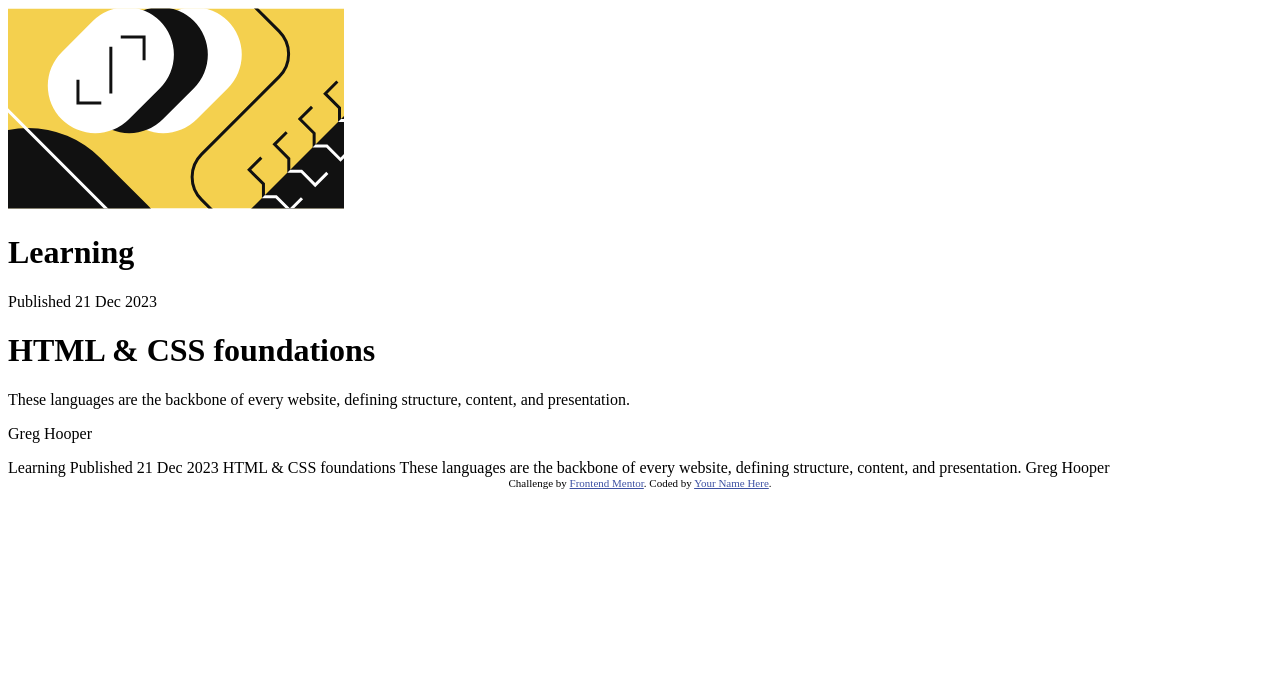
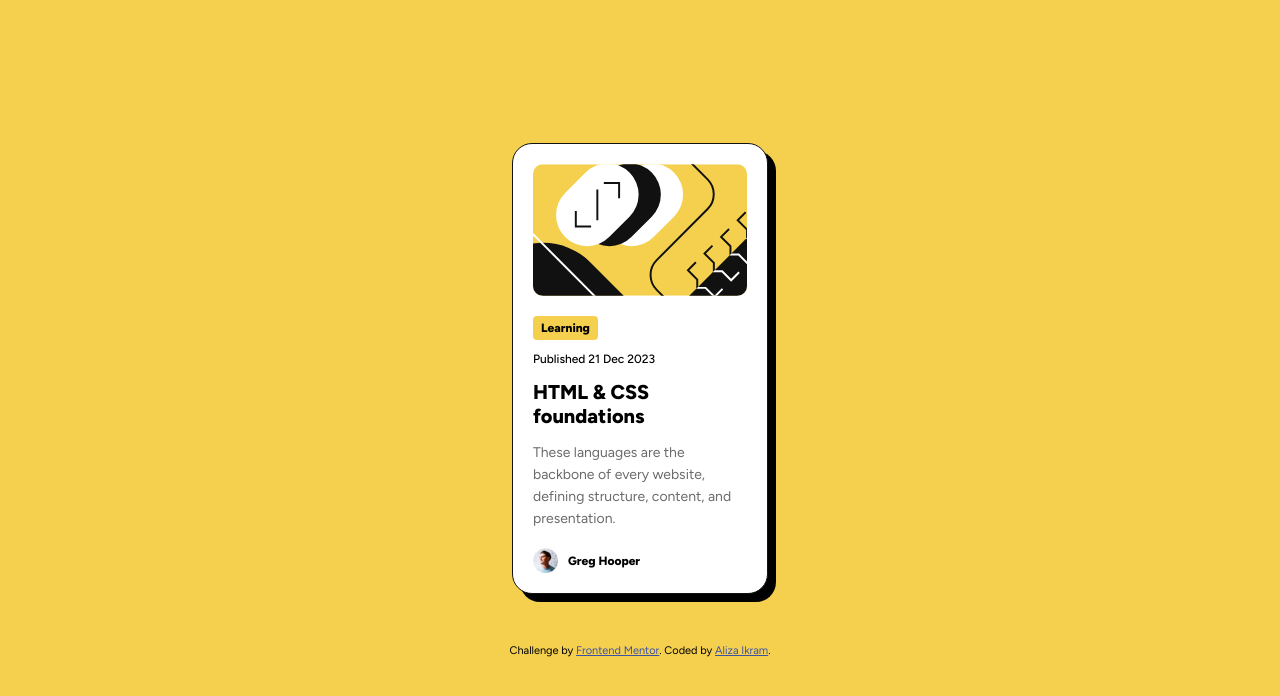
Before and after one commit to AlizaIkram/blog-preview-card-main, a plain HTML site: page index.html in a window 1280 px wide. Drawn offline with Linux system fonts and the light colour scheme.

Commit message:
Make CSS of this website & minor changes in index.html
Minor changes in index.html is that I have moved the style tag from html to styles.css file.
And I removed container div from index.html because it was unnecessary.

```diff
--- a/index.html
+++ b/index.html
@@ -6,19 +6,17 @@
 
   <link rel="icon" type="image/png" sizes="32x32" href="./assets/images/favicon-32x32.png">
   <link rel="stylesheet" href="./styles.css">
+  <link rel="preconnect" href="https://fonts.googleapis.com">
+<link rel="preconnect" href="https://fonts.gstatic.com" crossorigin>
+<link href="https://fonts.googleapis.com/css2?family=Figtree:ital,wght@0,300..900;1,300..900&display=swap" rel="stylesheet">
   <title>Frontend Mentor | Blog preview card</title>
 
-  <!-- Feel free to remove these styles or customise in your own stylesheet 👍 -->
-  <style>
-    .attribution { font-size: 11px; text-align: center; }
-    .attribution a { color: hsl(228, 45%, 44%); }
-  </style>
 </head>
 <body>
-    <div class="container">
+
       <div class="card">
         <div class="card-img">
-          <img src=" ./assets/images/illustration-article.svg" alt="illustration-article" />
+          <img  class="image" src=" ./assets/images/illustration-article.svg" alt="illustration-article" />
         </div>
         <div class="data-content">
           <h1> Learning </h1>
@@ -29,23 +27,14 @@
           <p> These languages are the backbone of every website, defining structure, content, and presentation.</p>
         </div>
         <div class="author">
+          <img src="./assets/images/image-avatar.webp" alt="avatar-image" />
           <p> Greg Hooper</p>
         </div>
       </div>
-    </div>
-  Learning
-
-  Published 21 Dec 2023
-
-  HTML & CSS foundations
-
-  These languages are the backbone of every website, defining structure, content, and presentation.
-
-  Greg Hooper
 
   <div class="attribution">
     Challenge by <a href="https://www.frontendmentor.io?ref=challenge" target="_blank">Frontend Mentor</a>.
-    Coded by <a href="#">Your Name Here</a>.
+    Coded by <a href="https://www.linkedin.com/in/aliza-ikram/">Aliza Ikram</a>.
   </div>
 </body>
 </html>
--- a/styles.css
+++ b/styles.css
@@ -0,0 +1,108 @@
+:root {
+    --light-grey: hsl(0, 0%, 42%);
+    --dark-grey: hsl(0, 0%, 7%);
+    -webkit-smoothing: antialiased;
+}
+
+* {
+    margin: 0;
+    padding: 0;
+    box-sizing: border-box;
+}
+
+body {
+    font-size: 16px;
+    font-family: 'figtree';
+    background-color: hsl(47, 88%, 63%);
+    display: flex;
+    align-items: center;
+    justify-content: center;
+    flex-direction: column;
+    height: 100vh;
+}
+
+.card {
+    display: flex;
+    justify-content: center;
+    align-items: flex-start;
+    flex-direction: column;
+    background-color: white;
+    padding: 20px;
+    max-width: 20%;
+    border-radius: 20px;
+    border: 1px solid  var(--dark-grey);
+    box-shadow: 8px 8px 0px 0px rgba(0, 0, 0, 1);
+}
+
+
+.image {
+    width: 100%;
+    height: 100%;
+    object-fit: cover;
+    border-radius: 10px;
+}
+
+.data-content {
+    display: flex;
+    flex-direction: column;
+    align-items: flex-start;
+}
+
+.data-content > h1 {
+    background-color: hsl(47, 88%, 63%);
+    font-size: 12px;
+    font-weight: 800;
+    margin-top: 20px;
+    margin-bottom: 12px;
+    padding: 5px 8px;
+    border-radius: 4px;
+}
+
+.date {
+    font-size: 12px;
+    font-weight: 500;
+    margin-bottom: 14px;
+}
+
+.card-content > h1 {
+    font-size: 20px;
+    font-weight: 800;
+    margin-bottom: 14px;
+
+}
+
+.card-content > p {
+    font-size: 14px;
+    font-weight: 400;
+    line-height: 22px;
+    color: var(--light-grey);
+    margin-bottom: 18px;
+
+}
+
+.author {
+    display: flex;
+    align-items: center;
+    justify-content: center;
+}
+
+.author > p {
+
+    font-size: 12px;
+    font-weight: 800;
+    margin-left: 10px;
+}
+
+.author > img {
+    width: 25px;
+    height: 25px;
+}
+
+.attribution {
+    font-size: 11px;
+    text-align: center;
+    margin-top: 50px ;
+}
+.attribution a {
+    color: hsl(228, 45%, 44%);
+}
```
